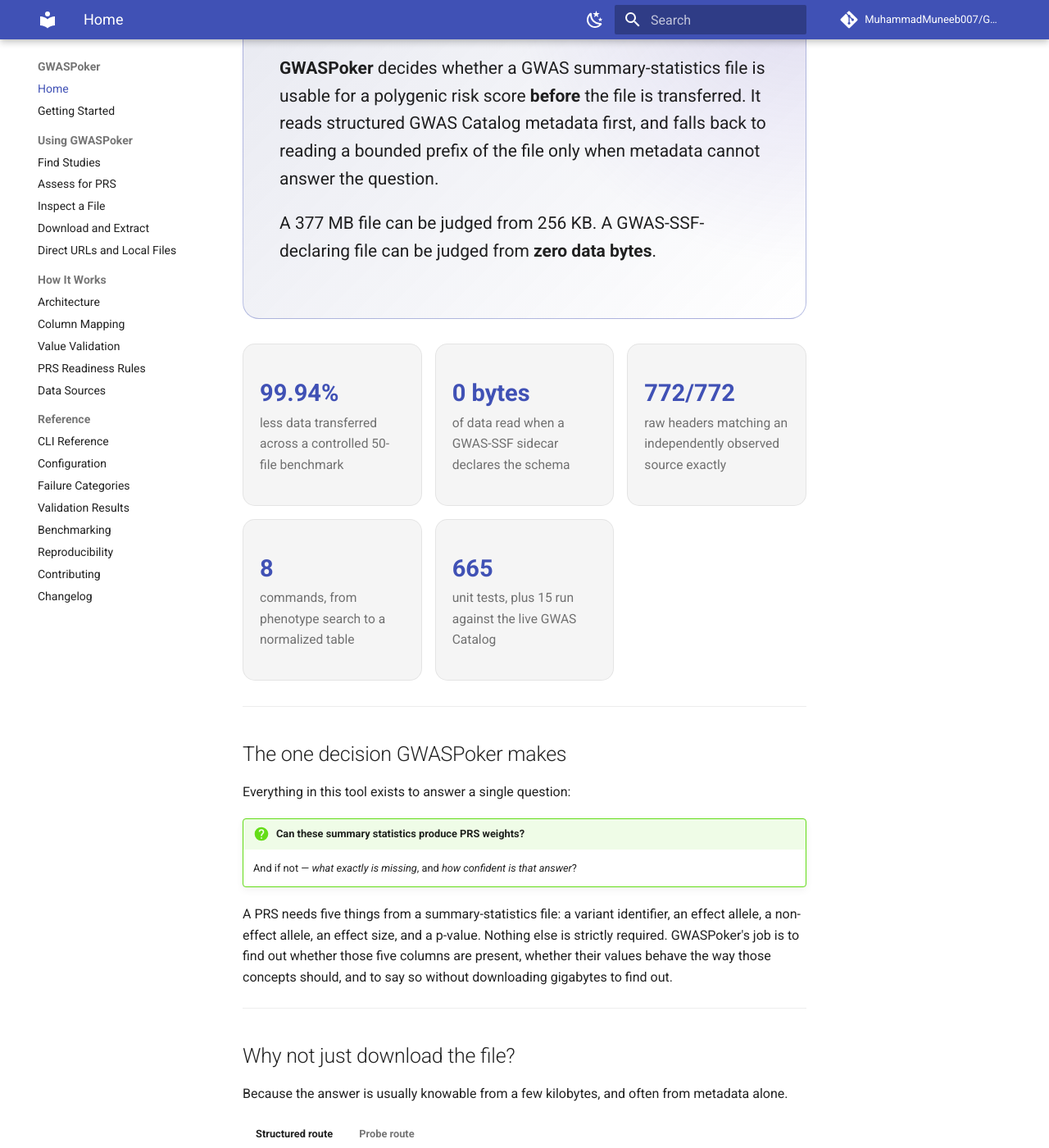
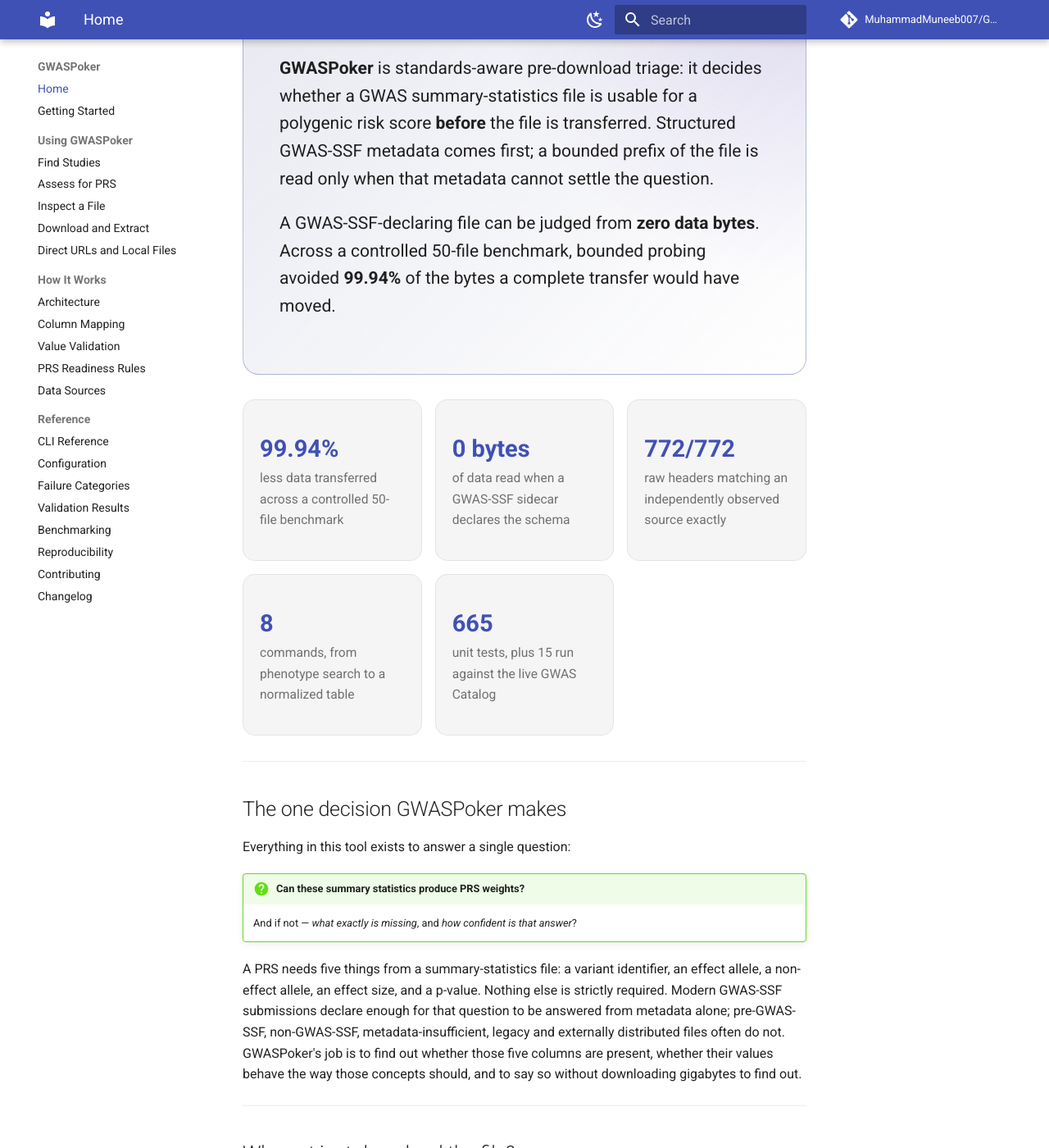
Before and after one commit to MuhammadMuneeb007/GWASPokerforPRS2, an MkDocs documentation site: the page built from docs/index.md, in a window 1280 px wide and 1400 px high, scrolled down 220 px. Shown: the whole window at 82% size. Built offline with MkDocs 1.6.1 and Material for MkDocs 9.7.7, drawn with Linux system fonts in a browser that asks for light colours; comment, search, counter and statistics services are not loaded.

Commit message:
Say "standards-aware", and stop overclaiming in the README opening
Two corrections so the repository, the manuscript title, the abstract and the
supplement describe the same tool.

"API-aware" named a mechanism, and named the wrong one: the GWAS Catalog
Summary Statistics API is withdrawn (HTTP 410), and the structured route that
actually settles readiness is the GWAS-SSF sidecar. Replaced in the README,
the package description, the CLI help, the site description and the HTML
report header.

The README also opened by claiming that whether a file has the required PRS
columns "is not recorded anywhere you can query." A GWAS-SSF declaration
records precisely that, as the same README explained a few paragraphs later.
The opening now states the real scope: structured metadata first, bounded
source-file inspection only where that metadata is insufficient.

Co-Authored-By: Claude Opus 5 <noreply@anthropic.com>

```diff
--- a/docs/index.md
+++ b/docs/index.md
@@ -4,13 +4,14 @@
 
 # Know before you download
 
-**GWASPoker** decides whether a GWAS summary-statistics file is usable for a
-polygenic risk score **before** the file is transferred. It reads structured
-GWAS Catalog metadata first, and falls back to reading a bounded prefix of the
-file only when metadata cannot answer the question.
+**GWASPoker** is standards-aware pre-download triage: it decides whether a GWAS
+summary-statistics file is usable for a polygenic risk score **before** the file
+is transferred. Structured GWAS-SSF metadata comes first; a bounded prefix of
+the file is read only when that metadata cannot settle the question.
 
-A 377 MB file can be judged from 256 KB. A GWAS-SSF-declaring file can be judged
-from **zero data bytes**.
+A GWAS-SSF-declaring file can be judged from **zero data bytes**. Across a
+controlled 50-file benchmark, bounded probing avoided **99.94%** of the bytes a
+complete transfer would have moved.
 
 </div>
 
@@ -55,7 +56,9 @@ Everything in this tool exists to answer a single question:
 
 A PRS needs five things from a summary-statistics file: a variant identifier, an
 effect allele, a non-effect allele, an effect size, and a p-value. Nothing else
-is strictly required. GWASPoker's job is to find out whether those five columns
+is strictly required. Modern GWAS-SSF submissions declare enough for that
+question to be answered from metadata alone; pre-GWAS-SSF, non-GWAS-SSF,
+metadata-insufficient, legacy and externally distributed files often do not. GWASPoker's job is to find out whether those five columns
 are present, whether their values behave the way those concepts should, and to
 say so without downloading gigabytes to find out.
 
--- a/mkdocs.yml
+++ b/mkdocs.yml
@@ -1,5 +1,5 @@
 site_name: GWASPoker
-site_description: API-aware pre-download triage of GWAS summary statistics for PRS workflows
+site_description: Standards-aware pre-download triage of GWAS summary statistics for PRS workflows
 site_url: https://muhammadmuneeb007.github.io/GWASPokerforPRS2/
 repo_url: https://github.com/MuhammadMuneeb007/GWASPokerforPRS2
 repo_name: MuhammadMuneeb007/GWASPokerforPRS2
--- a/pyproject.toml
+++ b/pyproject.toml
@@ -5,7 +5,7 @@ build-backend = "setuptools.build_meta"
 [project]
 name = "gwaspoker"
 version = "2.1.0"
-description = "API-aware pre-download triage of GWAS summary statistics for PRS workflows"
+description = "Standards-aware pre-download triage of GWAS summary statistics for PRS workflows"
 readme = "README.md"
 license = { file = "LICENSE" }
 requires-python = ">=3.9"
--- a/src/gwaspoker/__init__.py
+++ b/src/gwaspoker/__init__.py
@@ -1,4 +1,4 @@
-"""GWASPoker: API-aware pre-download triage of GWAS summary statistics for PRS workflows.
+"""GWASPoker: standards-aware pre-download triage of GWAS summary statistics for PRS.
 
 GWASPoker answers one question cheaply, before a multi-gigabyte transfer is
 committed to: *is this summary-statistics file usable for a polygenic risk
```
Also changed, not shown: CHANGELOG.md (+12 -0 lines), README.md (+13 -13 lines), 2 other files.
